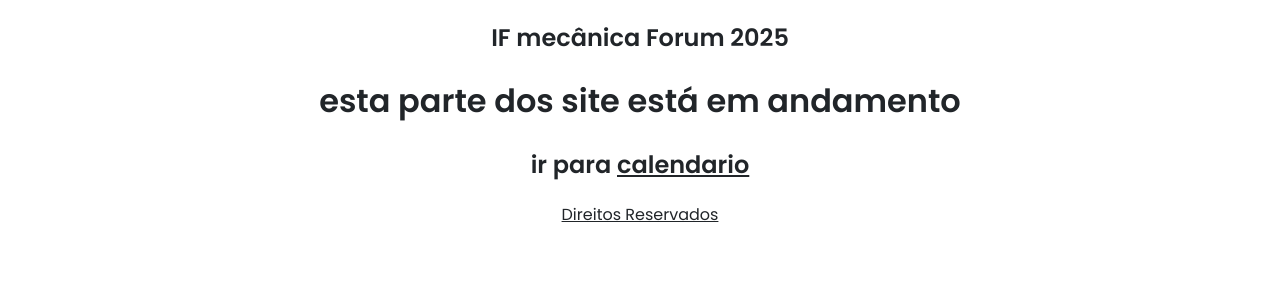
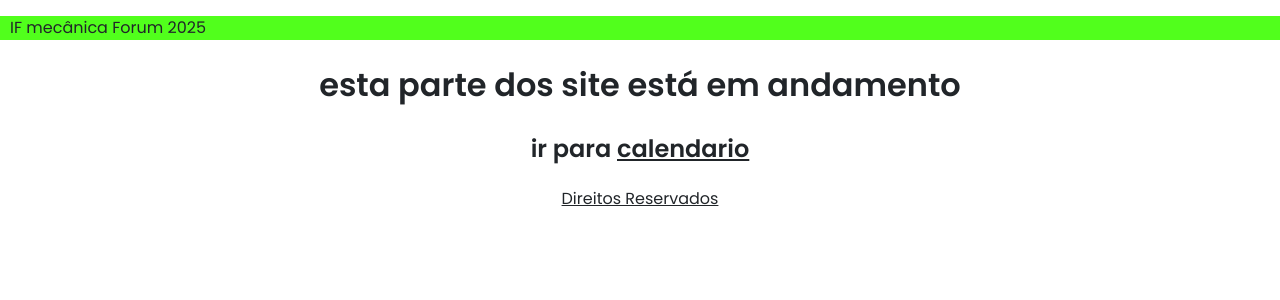
Before and after one commit to caiobadosmanos/IFmec25, a Flask app: page / in a window 1280 px wide. Shown: the top 300 px of the page. Run offline with Flask 3, Linux system fonts and the light colour scheme; some libraries are stand-ins or nearby versions.

Commit message:
commit automático

```diff
--- a/static/styles.css
+++ b/static/styles.css
@@ -12,3 +12,12 @@ body {
 a{
     color: #212529;
 }
+header{
+    text-align: left;
+    padding-left: 10px;
+    background-color: rgb(81, 255, 28);
+    color: #212529;
+}
+.title{
+
+}
--- a/templates/layout.html
+++ b/templates/layout.html
@@ -16,7 +16,7 @@
         <div class="header">
             <div class="header-content">
 
-                <h2>IF mecânica Forum 2025</h2>
+                <p class = "title">IF mecânica Forum 2025</p>
             </div>
         </div>
     </header>
```
